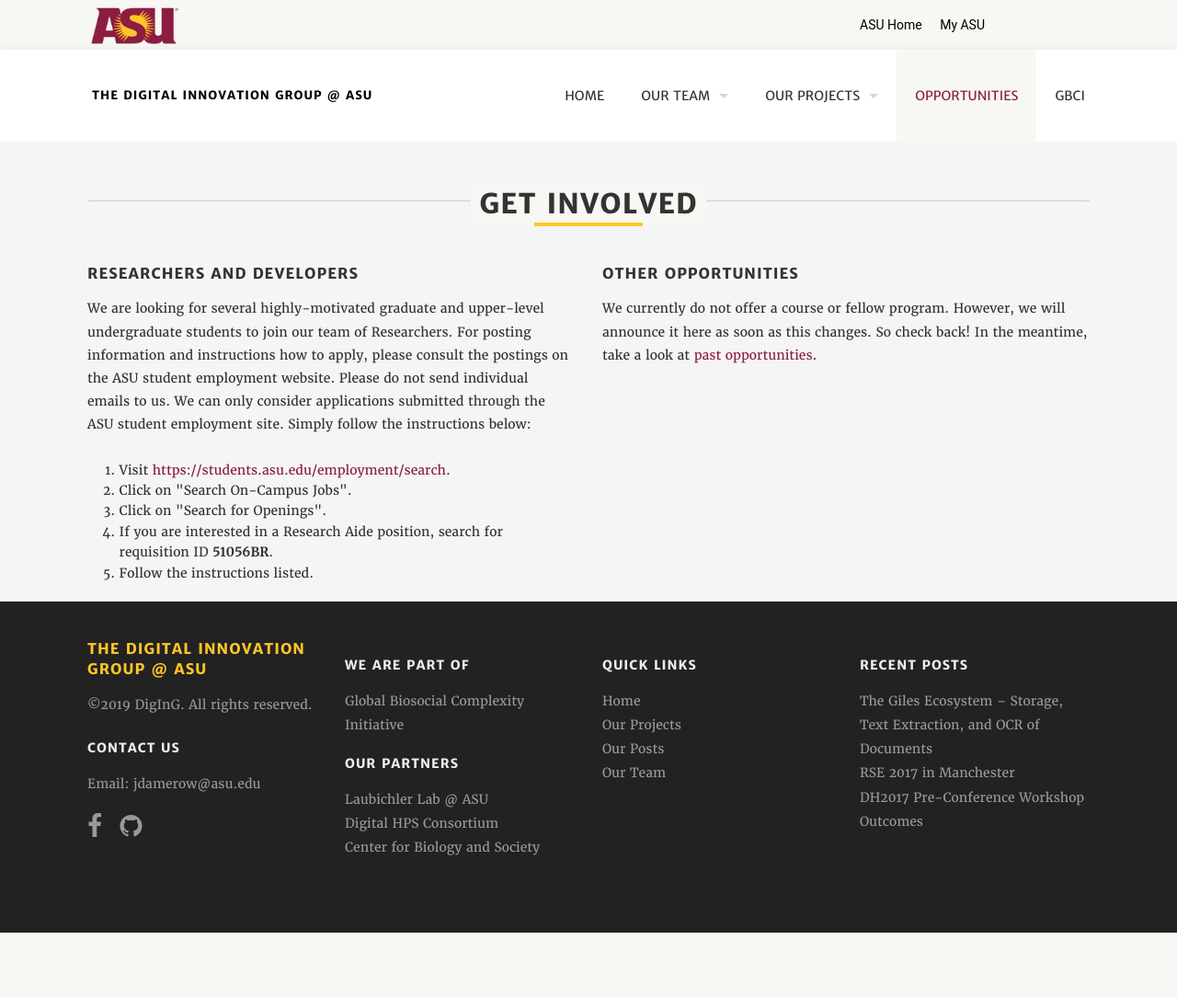
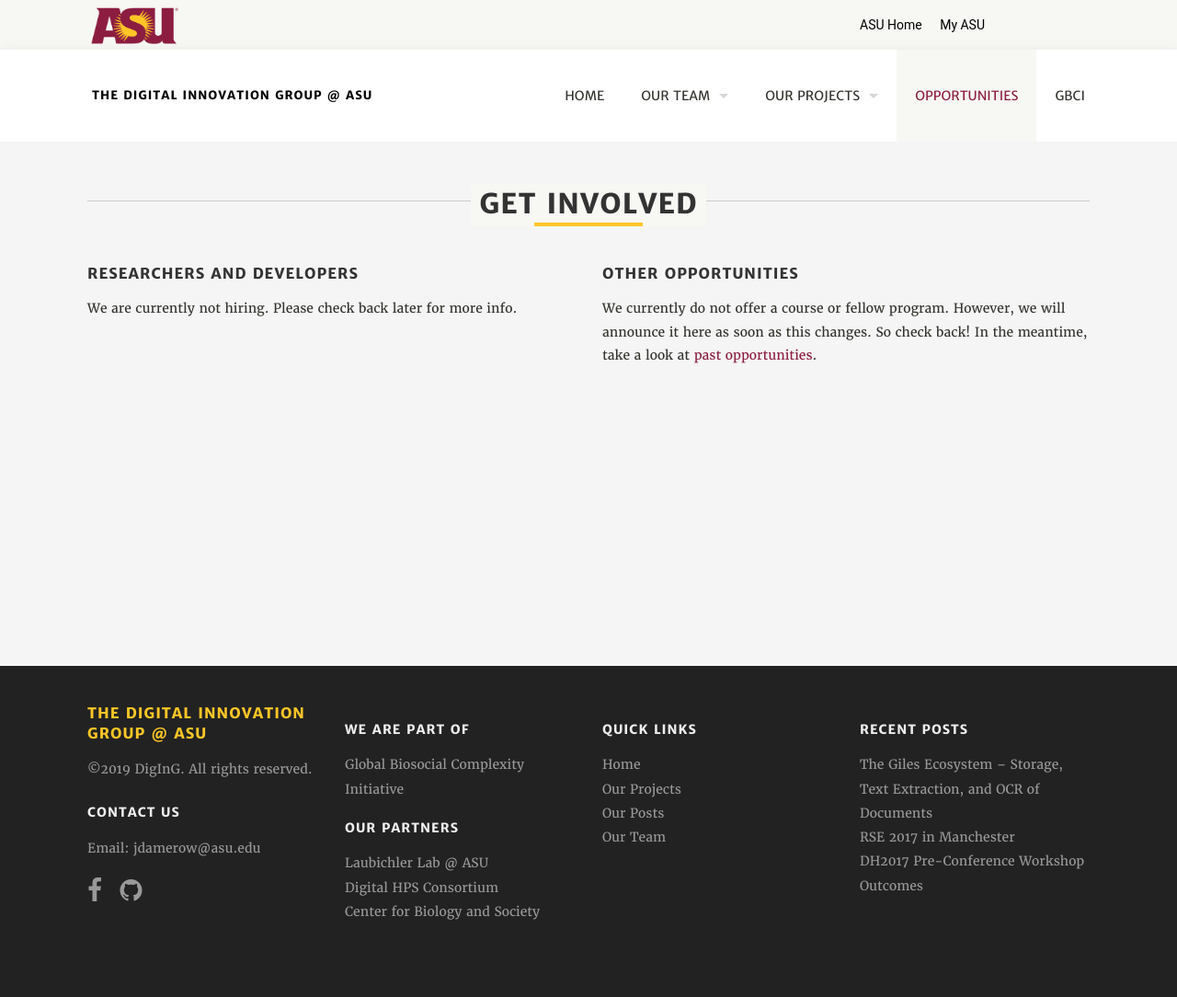
Before and after one commit to diging/diging, a Jekyll site: the page built from opportunities/index.html, in a window 1280 px wide. Shown: the whole page at 92% size. Built offline with Jekyll 4.4.1, drawn with Linux system fonts in a browser that asks for light colours; before the commit the page ends 1014 px from its top, so only the background shows below that.

Commit message:
Update index.html
[WEB-10] research aide posting commented out.

```diff
--- a/opportunities/index.html
+++ b/opportunities/index.html
@@ -20,15 +20,15 @@
         <header>
           <h3 >Researchers and Developers</h3>
         </header>
-        <!--<p style="padding-bottom: 350px;  ">We are currently not hiring. Please check back later for more info.</p>-->
-	<p>We are looking for several highly-motivated graduate and upper-level undergraduate students to join our team of Researchers. For posting information and instructions how to apply, please consult the postings on the ASU student employment website. Please do not send individual emails to us. We can only consider applications submitted through the ASU student employment site. Simply follow the instructions below: </p>
+        <p style="padding-bottom: 350px;  ">We are currently not hiring. Please check back later for more info.</p>
+	<!-- <p>We are looking for several highly-motivated graduate and upper-level undergraduate students to join our team of Researchers. For posting information and instructions how to apply, please consult the postings on the ASU student employment website. Please do not send individual emails to us. We can only consider applications submitted through the ASU student employment site. Simply follow the instructions below: </p>
 	<ol style="list-style-type: decimal; padding-left: 15px;">
 		<li>Visit <a href="https://students.asu.edu/employment/search" target="_blank">https://students.asu.edu/employment/search</a>.</li>
 		<li>Click on "Search On-Campus Jobs".</li>
 		<li>Click on "Search for Openings".</li>
 		<li>If you are interested in a Research Aide position, search for requisition ID <strong>51056BR</strong>. </li>
 		<li>Follow the instructions listed.</li>
-	</ol>
+	</ol> -->
       </div>
 
       <div class="large-6 medium-6 columns">
```
